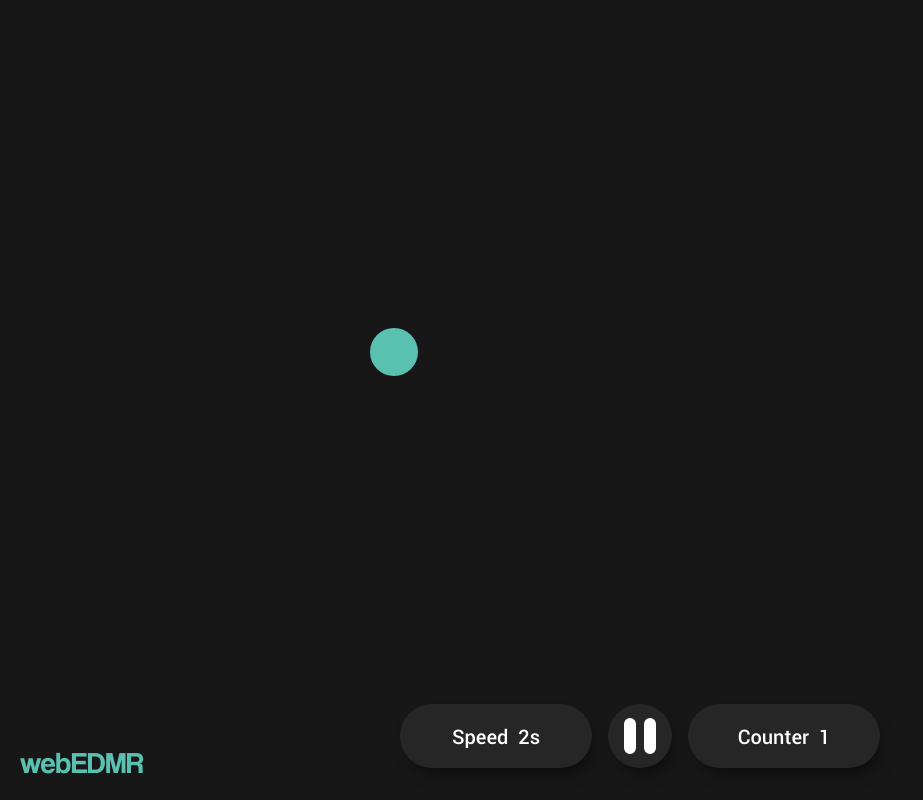
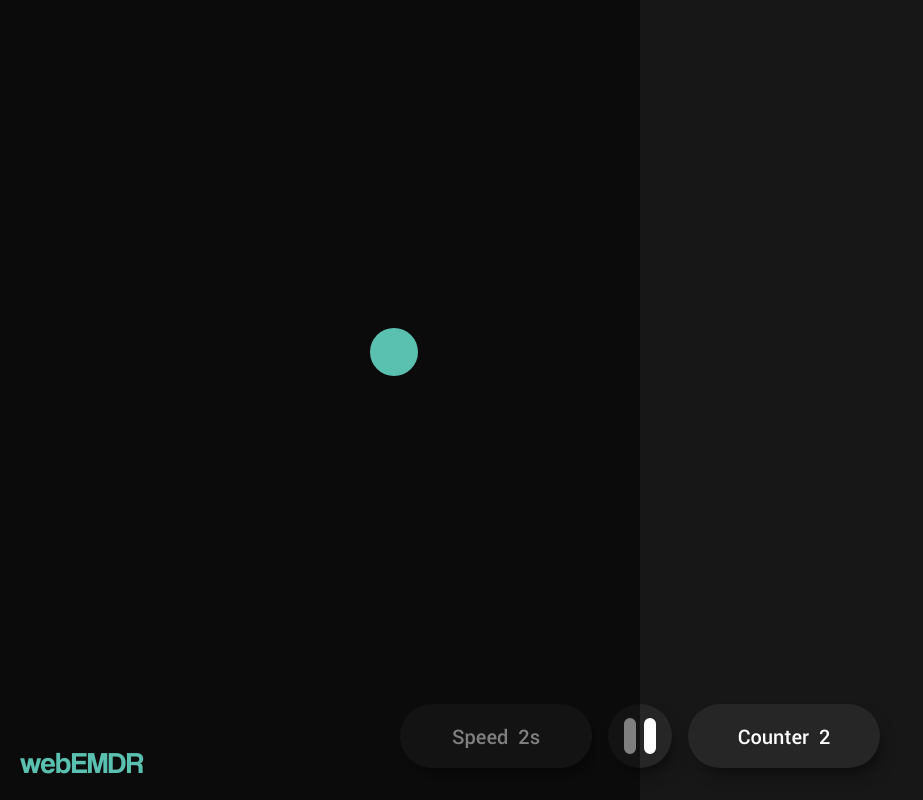
Before and after one commit to aabalke33/webEMDR, a React (Vite) app in the folder frontend/webEDMR/: page / in a window 1280 px wide. Both pictures are taken after a click on the element 640 px from the left and 736 px from the top of the page. Shown: the whole page, without its empty margins (0-923 px from the left). Built offline with nearby package versions, Linux system fonts and the light colour scheme.

Commit message:
Fixed Lag

```diff
--- a/frontend/webEDMR/src/App.jsx
+++ b/frontend/webEDMR/src/App.jsx
@@ -1,7 +1,7 @@
 // Add refactor
 // Fix setInterval Lag
 
-import React, { useState, useEffect } from 'react'
+import React, { useState, useEffect, useRef } from 'react'
 import { BsPlayFill, BsPauseFill } from "react-icons/bs";
 import './index.css'
 
@@ -39,17 +39,61 @@ function SpeedControl({ speed, setSpeed }) {
   )
 }
 
+// Old Count got out of sync and lagged
+// function OldCount({ speed, play }) {
+//   // const [time, setTime] = useState(0);
+
+//   // useEffect(() => {
+//   //   let interval;
+
+//   //   if (play) {
+//   //     interval = setInterval(() => setTime((time + 1) * play), speed * 1000);
+//   //   } else {
+//   //     setTime(0);
+//   //     interval = 0;
+//   //   }
+//   //   return () => clearInterval(interval);
+//   // }, [time, play, speed]);
+
+
+
+
+//   if (play) { return(<h1>{ time }</h1>) }
+//   else { return(<h1>0</h1>) }
+// }
+
 function Count({ speed, play }) {
 
-  // Bug: If speed changed without pausing, problems
+  // Need to add 1-4 sizes
+
+  function now() {return ((new Date()).getTime())}
 
   const [time, setTime] = useState(0);
+  const [startTime, setStartTime] = useState(0);
 
   useEffect(() => {
+    if (play) {
+      console.log('NEW START TIME')
+      setStartTime(now())
+    } else {
+      setStartTime(0)
+    }
+  }, [play])
+
+  useEffect(() => {
+
+    function tick(startTime) {
+      let val = (Math.floor((now() - startTime) / 1000));
+      console.log(val, now(), startTime)
+      return val
+    }
+
     let interval;
 
     if (play) {
-      interval = setInterval(() => setTime((time + 1) * play), speed * 1000);
+      interval = setInterval(() => {
+        setTime(tick(startTime))
+      }, 100);
     } else {
       setTime(0);
       interval = 0;
@@ -57,7 +101,7 @@ function Count({ speed, play }) {
     return () => clearInterval(interval);
   }, [time, play, speed]);
 
-  if (play) { return(<h1>{ time }</h1>) }
+  if (play && time < 1000000000) { return(<h1>{ time }</h1>) }
   else { return(<h1>0</h1>) }
 }
 
@@ -112,10 +156,11 @@ function App() {
 
   return (
     <div className='w-screen h-screen flex flex-col-reverse select-none'>
-      {/* <div className='absolute w-1/2 h-screen bg-black opacity-50'></div> */}
+
       <ToolBar setSpeed = { setSpeed } speed={ speed } play={play} setPlay = { setPlay }/>
-      <Canvas speed = { speed } play = { play } />
-      <h1 className='absolute bottom-0 text-[#5ac0b0] font-coolvetica text-3xl p-5'>webEDMR</h1>
+      <div className='absolute w-1/2 h-screen bg-black opacity-50'></div>
+      <Canvas speed = { speed } play = { play } className/>
+      <h1 className='absolute bottom-0 text-[#5ac0b0] font-coolvetica text-3xl p-5'>webEMDR</h1>
     </div>
   )
 }
```
Also changed, not shown: 1 other file (tests, documents, lock files or other folders).
